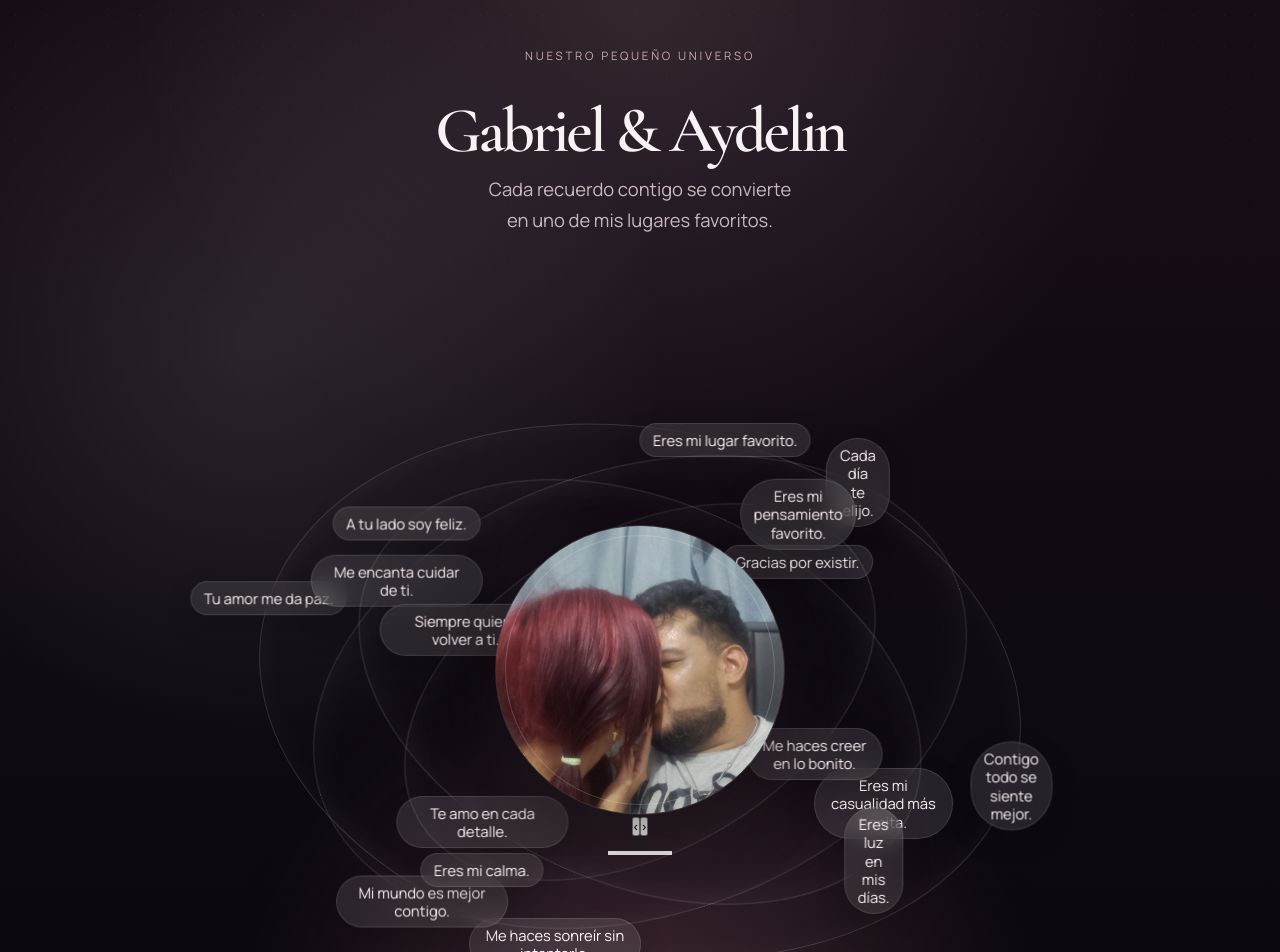
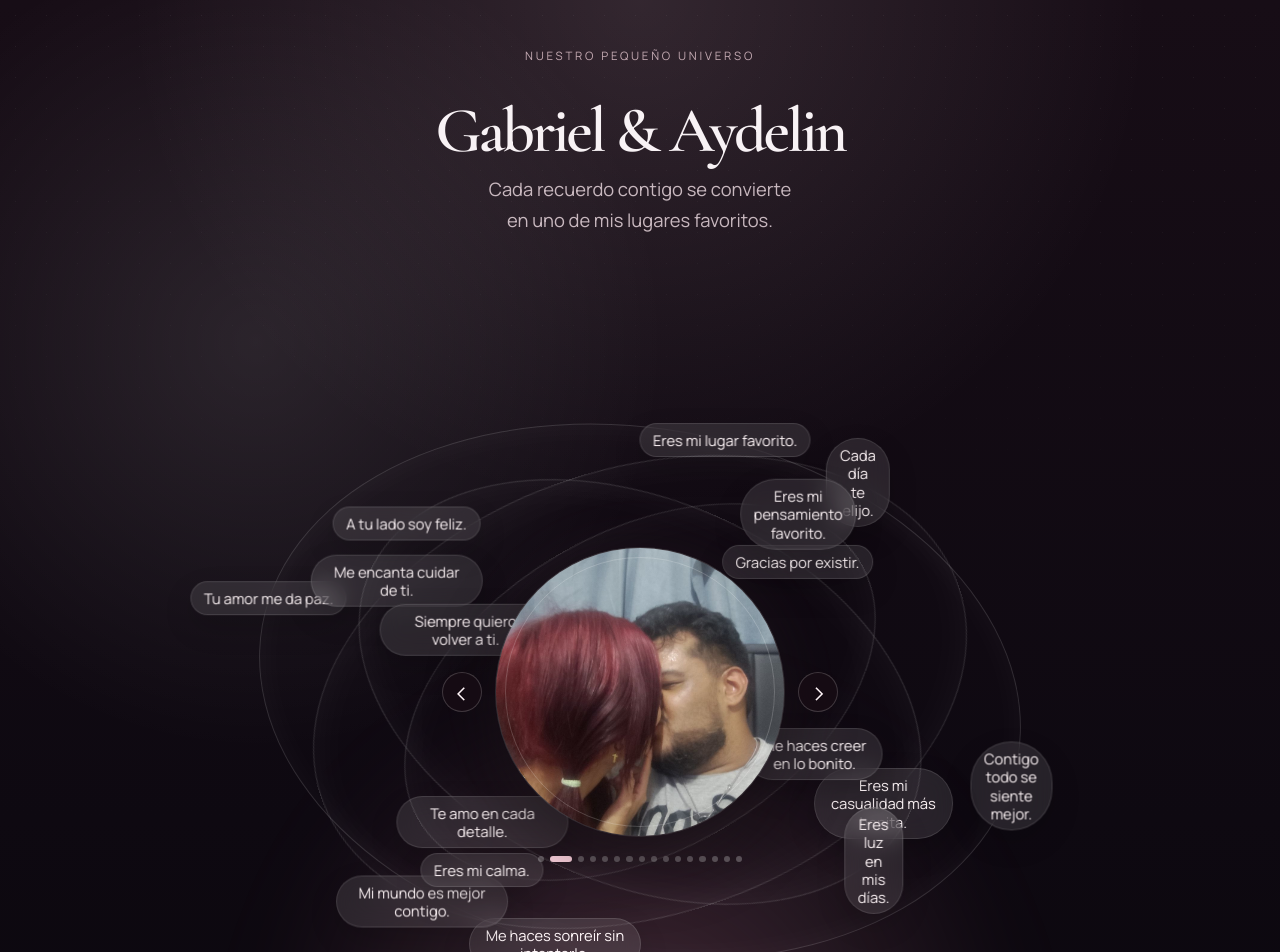
Before and after one commit to PalmarDev/tiamo, a Next.js app: page / in a window 1280 px wide. Shown: the top 952 px of the page. Built offline with nearby package versions, Linux system fonts and the light colour scheme.

Commit message:
feat: upgrade romantic landing experience

```diff
--- a/src/styles/features/love-landing/PhotoCarousel.module.css
+++ b/src/styles/features/love-landing/PhotoCarousel.module.css
@@ -1,3 +1,16 @@
+.carousel {
+  position: relative;
+  z-index: 4;
+  display: grid;
+  place-items: center;
+  outline: none;
+  touch-action: pan-y;
+}
+
+.carousel:focus-visible .frame {
+  box-shadow: 0 24px 70px rgb(0 0 0 / 44%), 0 0 0 3px rgb(255 202 218 / 72%);
+}
+
 .frame {
   position: relative;
   z-index: 2;
@@ -12,6 +25,57 @@
     0 24px 70px rgb(0 0 0 / 44%),
     0 0 0 1px rgb(255 255 255 / 16%);
   backdrop-filter: blur(14px);
+}
+
+.arrow {
+  position: absolute;
+  top: 50%;
+  z-index: 5;
+  display: grid;
+  width: 2.5rem;
+  height: 2.5rem;
+  place-items: center;
+  border: 1px solid rgb(255 255 255 / 18%);
+  border-radius: 50%;
+  background: rgb(26 14 22 / 68%);
+  color: #fff5f8;
+  font: 300 1.8rem/1 var(--font-body);
+  cursor: pointer;
+  backdrop-filter: blur(12px);
+  transform: translateY(-50%);
+  transition: background 180ms ease, transform 180ms ease;
+}
+
+.arrow:hover {
+  background: rgb(121 51 77 / 78%);
+  transform: translateY(-50%) scale(1.06);
+}
+.previous { left: -3.4rem; }
+.next { right: -3.4rem; }
+
+.dots {
+  position: absolute;
+  top: calc(100% + 1.25rem);
+  display: flex;
+  width: min(14rem, 62vw);
+  justify-content: center;
+  gap: 0.38rem;
+}
+
+.dots button {
+  width: 0.38rem;
+  height: 0.38rem;
+  padding: 0;
+  border: 0;
+  border-radius: 99px;
+  background: rgb(255 255 255 / 28%);
+  cursor: pointer;
+  transition: width 180ms ease, background 180ms ease;
+}
+
+.dots .activeDot {
+  width: 1.35rem;
+  background: #ffd5e1;
 }
 
 .innerGlow {
@@ -74,6 +138,10 @@
     font-size: 0.88rem;
     padding: 1.2rem;
   }
+
+  .arrow { width: 2.2rem; height: 2.2rem; }
+  .previous { left: -2.8rem; }
+  .next { right: -2.8rem; }
 }
 
 @media (prefers-reduced-motion: reduce) {
```
